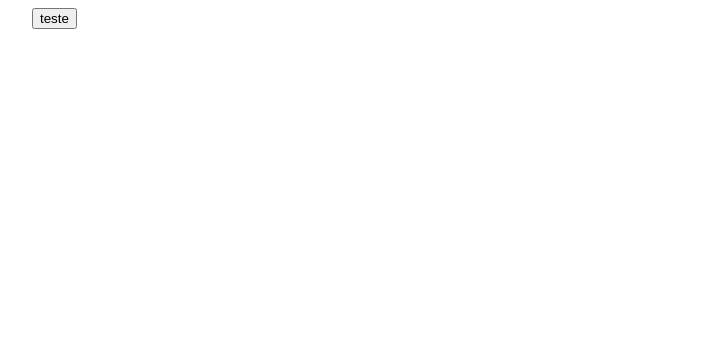
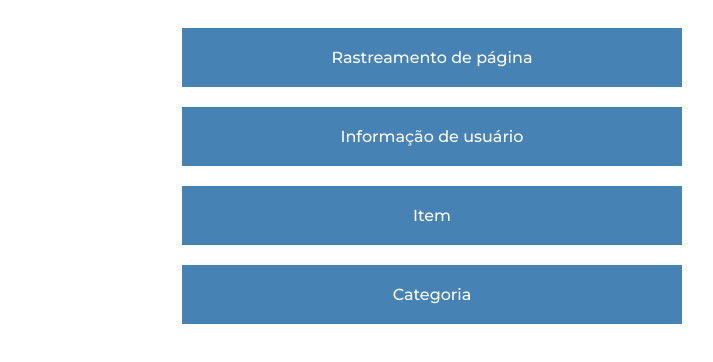
Before and after one commit to NicolasCoelho/NicolasCoelho.github.io, a plain HTML site: page index.html in a window 1280 px wide. Shown: the whole page, without its empty margins (208-921 px from the left). Drawn offline with Linux system fonts and the light colour scheme.

Commit message:
Scripts and layout

```diff
--- a/index.html
+++ b/index.html
@@ -5,17 +5,75 @@
   <meta http-equiv="X-UA-Compatible" content="IE=edge">
   <meta name="viewport" content="width=device-width, initial-scale=1.0">
   <title>Testes de Scripts</title>
+  <link rel="preconnect" href="https://fonts.googleapis.com">
+  <link rel="preconnect" href="https://fonts.gstatic.com" crossorigin>
+  <link href="https://fonts.googleapis.com/css2?family=Montserrat:wght@100;200;300;400;500;600;700;800;900&display=swap" rel="stylesheet">
+  <script type="text/javascript" async src="//514006956.collect.igodigital.com/collect.js"></script>
+  <style>
+    * {
+      font-family: 'Montserrat', sans-serif;
+      font-weight: 500;
+    }
+    main {
+      max-width: 500px;
+      margin: auto;
+    }
+    main button {
+      width: 100%;
+      border: none;
+      color: #fff;
+      padding: 20px;
+      font-size: 16px;
+      background-color: steelblue;
+      margin-top: 20px;
+    }
+    main button:hover {
+      background-color: rgb(53, 112, 161);
+      cursor: pointer;
+    }
+    main button:active {
+      background-color: rgb(43, 100, 147);
+    }
+  </style>
 </head>
 <body>
-  <main class="">
-    <button>teste</button>
+  <main>
+    <button onclick="pageView()">Rastreamento de página</button>
+    <button onclick="userInfo()">Informação de usuário</button>
+    <button onclick="itemInfo()">Item</button>
+    <button onclick="categoryInfo()">Categoria</button>
   </main>
+  <script>
+    var _etmc = [];
 
-  <style>
-    main {
-      max-width: 800px;
-      margin: auto;
+    function pageView() {
+      _etmc.push(["setOrgId", "514006956"]);
+      _etmc.push(["trackPageView"]);
+      message('Page View');
     }
-  </style>
+
+    function userInfo() {
+      _etmc.push(["setOrgId", "514006956"]);
+      _etmc.push(["setUserInfo", {"email": "INSERT_EMAIL_OR_UNIQUE_ID"}]);
+      _etmc.push(["trackPageView"]);
+      message('Informação de usuário');
+    }
+
+    function itemInfo() {
+      _etmc.push(["setOrgId", "514006956"]);
+      _etmc.push(["trackPageView", { "item" : "INSERT_PRODUCT_CODE" }]);
+      message('Informação de item');
+    }
+
+    function categoryInfo() {
+      _etmc.push(["setOrgId", "514006956"]);
+      _etmc.push(["trackPageView", { "category" : "INSERT_CATEGORY" }]);
+      message('Informação de categoria');
+    }
+
+    function message(type) {
+      alert(`${type} disparado!`)
+    }
+  </script>
 </body>
 </html>
```
